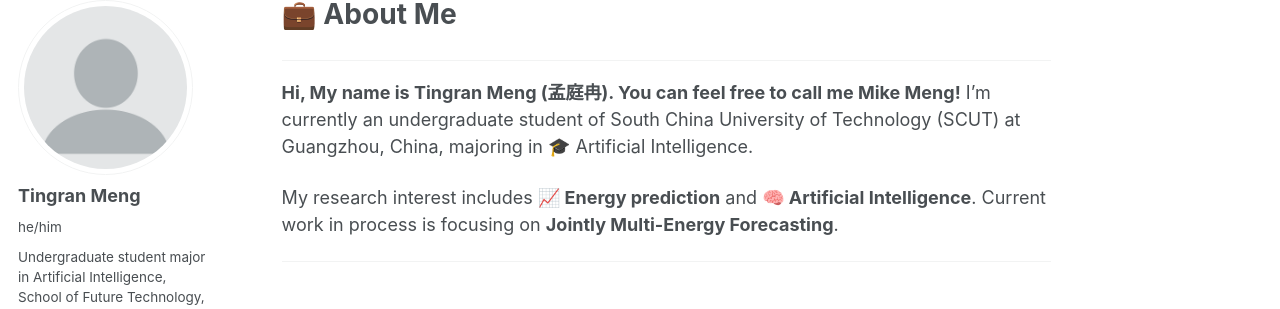
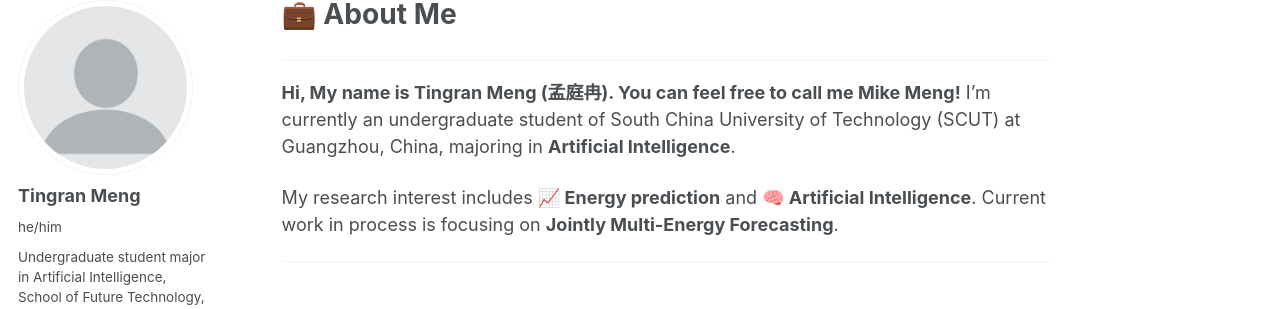
Before and after one commit to MikeMengTR/MikeMengTR.github.io, a Jekyll site: the page built from _pages/about.md, in a window 1280 px wide and 900 px high. Shown: the part 99-408 px from the top of the window. Built offline with Jekyll 4.4.1, drawn with Linux system fonts in a browser that asks for light colours.

```diff
--- a/_pages/about.md
+++ b/_pages/about.md
@@ -7,7 +7,7 @@ redirect_from:
   - /about.html
 ---
 ---
-**Hi, My name is Tingran Meng (孟庭冉). You can feel free to call me Mike Meng!** I’m currently an undergraduate student of South China University of Technology (SCUT) at Guangzhou, China, majoring in 🎓 Artificial Intelligence.
+**Hi, My name is Tingran Meng (孟庭冉). You can feel free to call me Mike Meng!** I’m currently an undergraduate student of South China University of Technology (SCUT) at Guangzhou, China, majoring in **Artificial Intelligence**.
 
 My research interest includes **📈 Energy prediction** and **🧠 Artificial Intelligence**. Current work in process is focusing on **Jointly Multi-Energy Forecasting**.
 
```
